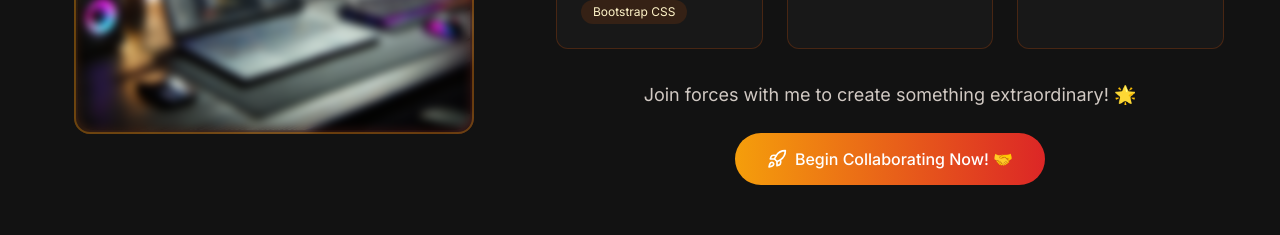
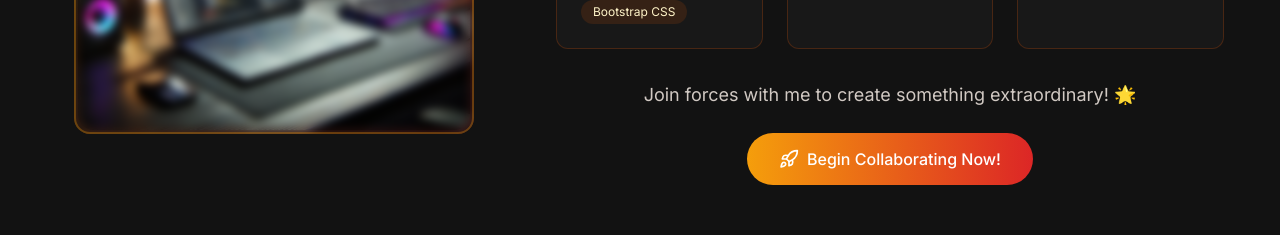
Before and after one commit to TalhaJawaid143/portfolio, a Next.js app: page / in a window 1280 px wide. Shown: the part 940-1175 px from the top of the page. Built offline with nearby package versions, Linux system fonts and the light colour scheme.

Commit message:
Update AboutSection.tsx

```diff
--- a/src/components/AboutSection.tsx
+++ b/src/components/AboutSection.tsx
@@ -145,7 +145,7 @@ const AboutSection = () => {
                 className="inline-flex items-center px-8 py-3.5 rounded-full bg-gradient-to-r from-amber-500 to-red-600 text-white font-medium hover:shadow-lg transition-all cursor-pointer"
               >
                 <Rocket className="w-5 h-5 mr-2" />
-                Begin Collaborating Now! 🤝
+                Begin Collaborating Now!
               </motion.button>
             </motion.div>
           </div>
```
